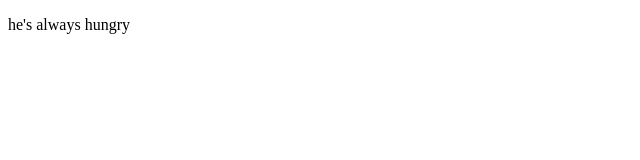
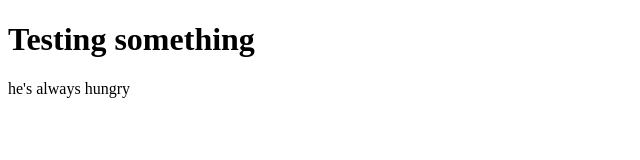
Before and after one commit to AmerAmora/HTML-CSS-TASKS, a plain HTML site: page 16th of oct/Cats.html in a window 1280 px wide. Shown: the whole page, without its empty margins (0-640 px from the left). Drawn offline with Linux system fonts and the light colour scheme.

Commit message:
Checking update

```diff
--- a/16th of oct/Cats.html
+++ b/16th of oct/Cats.html
@@ -5,6 +5,7 @@
         <title>Sun</title>
     </head>
 <body>
+    <H1>Testing something</H1>
 
 <p> he's always hungry </p>
 
```
